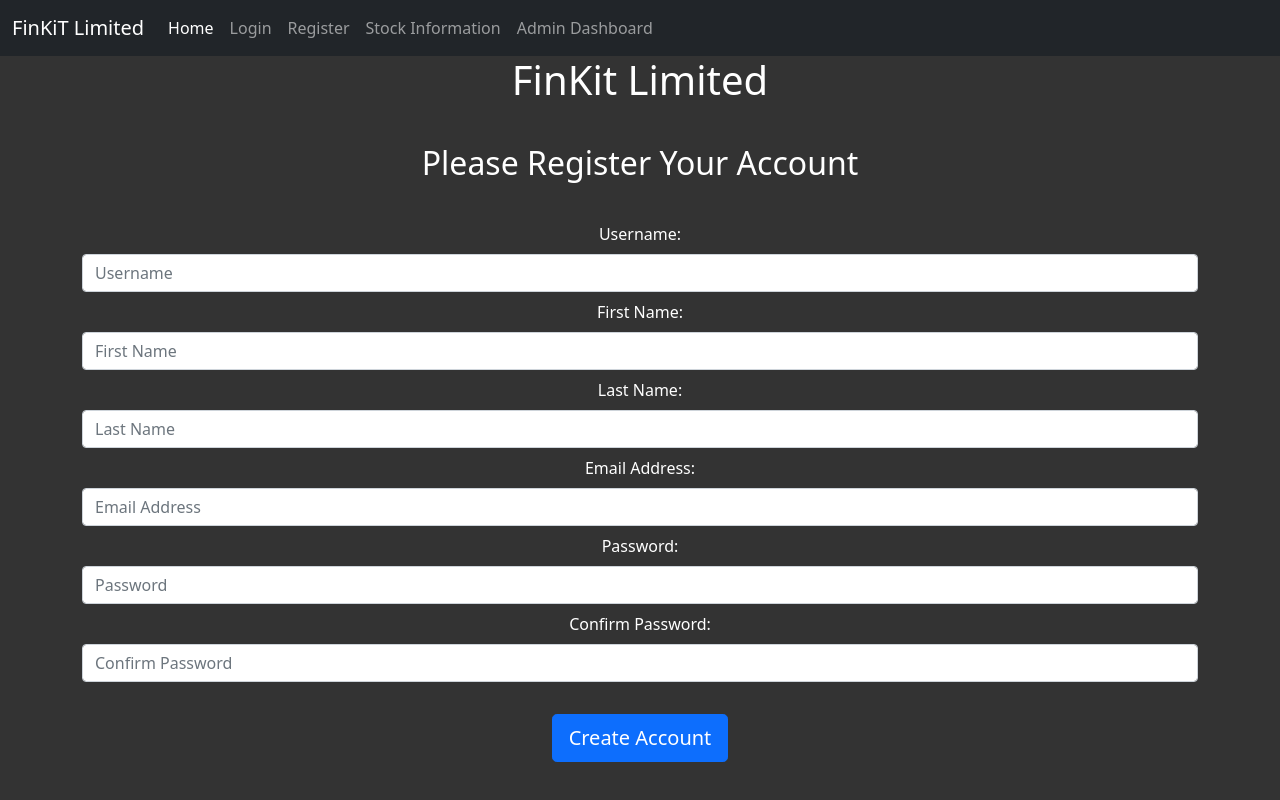
After one commit to Oliverw14/EP1447621, a Flask app: page /register in a window 1280 px wide. The commit adds this page. Run offline with Flask 2, Linux system fonts and the light colour scheme.

Commit message:
tons added

```diff
--- /dev/null
+++ b/FinKit/forms.py
@@ -0,0 +1,12 @@
+from flask_wtf import FlaskForm
+from wtforms import StringField, PasswordField, SubmitField
+from wtforms.validators import Length, EqualTo, Email, DataRequired
+
+class RegisterForm(FlaskForm):
+    username = StringField(label='Username:', validators = [Length(min=2, max=30), DataRequired()])
+    firstname = StringField(label='First Name:', validators=[Length(min=2, max=30), DataRequired()])
+    lastname = StringField(label='Last Name:', validators=[Length(min=2, max=30), DataRequired()])
+    email_address = StringField(label='Email Address:', validators=[Email(), DataRequired()])
+    password_1 = PasswordField(label='Password:', validators=[Length(min=6), DataRequired()])
+    password_2 = PasswordField(label='Confirm Password:', validators=[EqualTo('password1'), DataRequired()])
+    submit = SubmitField(label='Create Account')
--- /dev/null
+++ b/FinKit/routes.py
@@ -0,0 +1,44 @@
+import imp
+import re
+from FinKit import app
+from flask import render_template, redirect, url_for
+from FinKit.models import Accounts, User
+from FinKit.forms import RegisterForm
+from FinKit import db
+
+@app.route('/')
+@app.route('/home')
+def home_page():
+    return render_template('home.html')
+
+@app.route('/login')
+def login_page():
+    return render_template('login.html')
+
+@app.route('/register', methods=['GET', 'POST'])
+def register_page():
+    form = RegisterForm()
+    if form.validate_on_submit():
+        user_to_create = User(Username=form.username.data,
+                              FirstName=form.firstname.data,
+                              LastName=form.lastname.data,
+                              Email=form.email_address.data,
+                              Password_hash=form.password_1.data )
+        db.session.add(user_to_create)
+        db.session.commit()
+        return redirect(url_for('stock_page'))
+
+    if form.errors != {}:#if there are no errors from validators
+        for err_msg in form.errors.values():
+            print(f'There was an error in creating a user: {err_msg}')
+
+    return render_template('register.html', form=form)
+
+@app.route('/stock')
+def stock_page():
+    return render_template('stockPage.html')
+
+@app.route('/admin')
+def admin_page():
+    users = User.query.all()
+    return render_template('accountInfo.html', Users=users )
--- a/templates/base.html
+++ b/FinKit/templates/base.html
@@ -26,7 +26,7 @@
             <div class="navbar-nav">
               <a class="nav-link active" aria-current="page" href="{{ url_for('home_page') }} ">Home</a>
               <a class="nav-link" href="{{ url_for('login_page') }}">Login</a>
-              <a class="nav-link" href="#">Register</a>
+              <a class="nav-link" href="{{ url_for('register_page') }}">Register</a>
               <a class="nav-link" href="#">Stock Information</a>
               <a class="nav-link" href="#">Admin Dashboard</a>
             </div>
--- /dev/null
+++ b/FinKit/templates/register.html
@@ -0,0 +1,38 @@
+{% extends 'base.html' %}
+{% block title %}
+    Register
+{% endblock %}
+
+{% block content %}
+<body class="text-center">
+    <div class="container">
+        <h1 class="h1 mb-3 font-weight-normal">FinKit Limited</h1>
+            <br>
+        <h2 class="h2 mb-3 font-weight-normal">Please Register Your Account</h1>
+            <br>
+        <form method="POST" class="form-register" style="color:white">
+            {{ form.hidden_tag() }}
+
+            {{ form.username.label() }}
+            {{ form.username(class="form-control mb-2 mt-2", placeholder="Username") }}
+
+            {{ form.firstname.label() }}
+            {{ form.firstname(class="form-control mb-2 mt-2", placeholder="First Name") }}
+
+            {{ form.lastname.label() }}
+            {{ form.lastname(class="form-control mb-2 mt-2", placeholder="Last Name") }}
+
+            {{ form.email_address.label() }}
+            {{ form.email_address(class="form-control mb-2 mt-2", placeholder="Email Address") }}
+
+            {{ form.password_1.label() }}
+            {{ form.password_1(class="form-control mb-2 mt-2", placeholder="Password") }}
+
+            {{ form.password_2.label() }}
+            {{ form.password_2(class="form-control mb-2 mt-2", placeholder="Confirm Password") }}
+            <br>
+            {{ form.submit(class="btn btn-lg btn-block btn-primary") }}
+        </form>
+    </div>
+</body>
+{% endblock %}
--- a/app.py
+++ b/app.py
@@ -1,42 +1,4 @@
-from enum import unique
-import re
-from flask import Flask, render_template
-from flask_sqlalchemy import SQLAlchemy
+from FinKit import app
 
-app = Flask(__name__)
-app.config['SQLALCHEMY_DATABASE_URI'] = 'sqlite:///FinKit.db'
-db = SQLAlchemy(app)
-
-
-class Accounts(db.Model):
-    id = db.Column(db.Integer(), primary_key=True)
-    FirstName = db.Column(db.String(length=30), nullable=False)
-    LastName = db.Column(db.String(length=30), nullable=False)
-    Email = db.Column(db.String(length=50), nullable=False)
-    Username = db.Column(db.String(length=30), nullable=False, unique=True)
-    AccountType = db.Column(db.Integer(), nullable=False)
-
-    def __repr__(self):
-        return f'Accounts {self.Username}'
-
-@app.route('/')
-@app.route('/home')
-def home_page():
-    return render_template('home.html')
-
-@app.route('/login')
-def login_page():
-    return render_template('login.html')
-
-@app.route('/register')
-def register_page():
-    return render_template('regsiter.html')
-
-@app.route('/stock')
-def stock_page():
-    return render_template('stockPage.html')
-
-@app.route('/admin')
-def admin_page():
-    accounts = Accounts.query.all()
-    return render_template('accountInfo.html', Accounts=accounts )
+if __name__ == '__main__':
+    app.run(debug=True)
```
Also changed, not shown: FinKit/__init__.py (added, +9 -0 lines), FinKit/models.py (added, +21 -0 lines), FinKit/templates/accountInfo.html (renamed from templates/accountInfo.html, +6 -8 lines), FinKit.db (deleted), FinKit/FinKit.db (added), FinKit/templates/home.html (renamed from templates/home.html), FinKit/templates/login.html (renamed from templates/login.html), FinKit/templates/stockPage.html (added).
